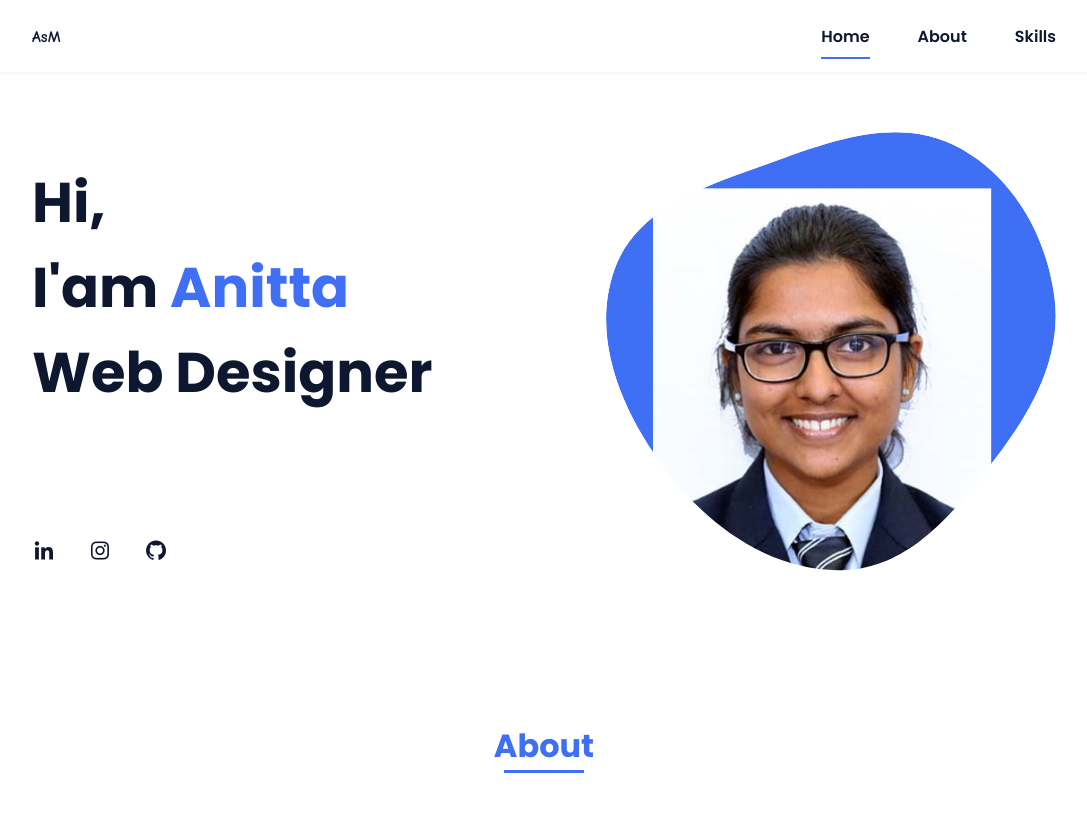
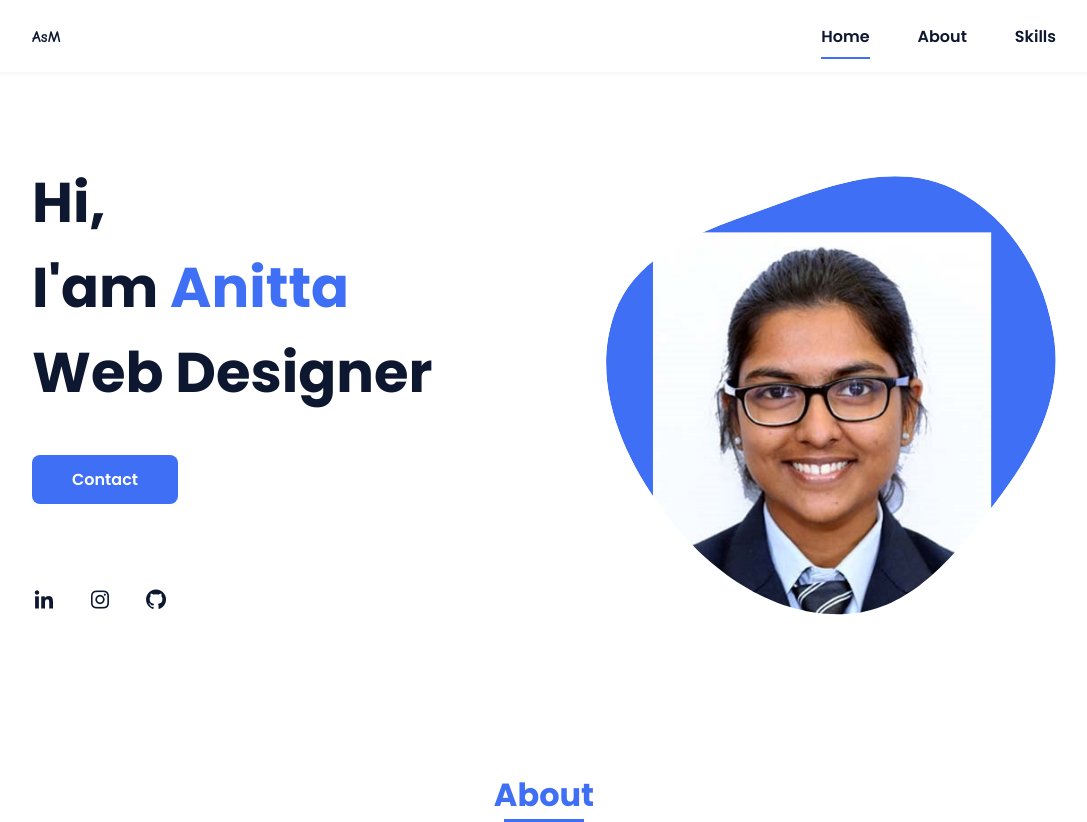
Before and after one commit to tinkerness/webdev-sampleportfolio, a plain HTML site: page index.html in a window 1280 px wide. Shown: the top 822 px of the page, without its empty margins (96-1183 px from the left). Drawn offline with nearby package versions, Linux system fonts and the light colour scheme; no server answers.

Commit message:
Update index.html

```diff
--- a/index.html
+++ b/index.html
@@ -42,6 +42,8 @@
                     <h1 class="home__title">Hi,<br>I'am <span class="home__title-color">Anitta</span><br> Web Designer</h1>
 
 <!--                     <a href="#" class="button">Contact</a> -->
+                    <a class="button">Contact</a>
+
                 </div>
 
                 <div class="home__social">
```
